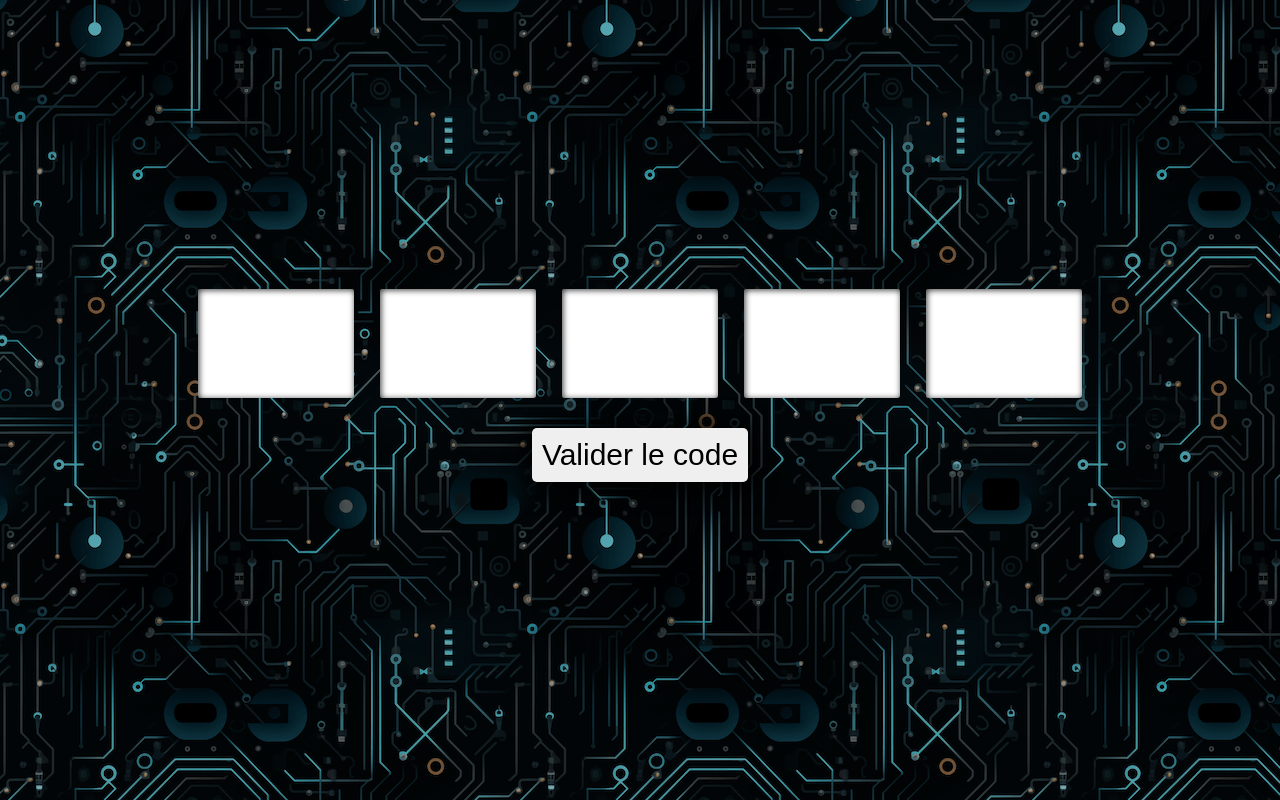
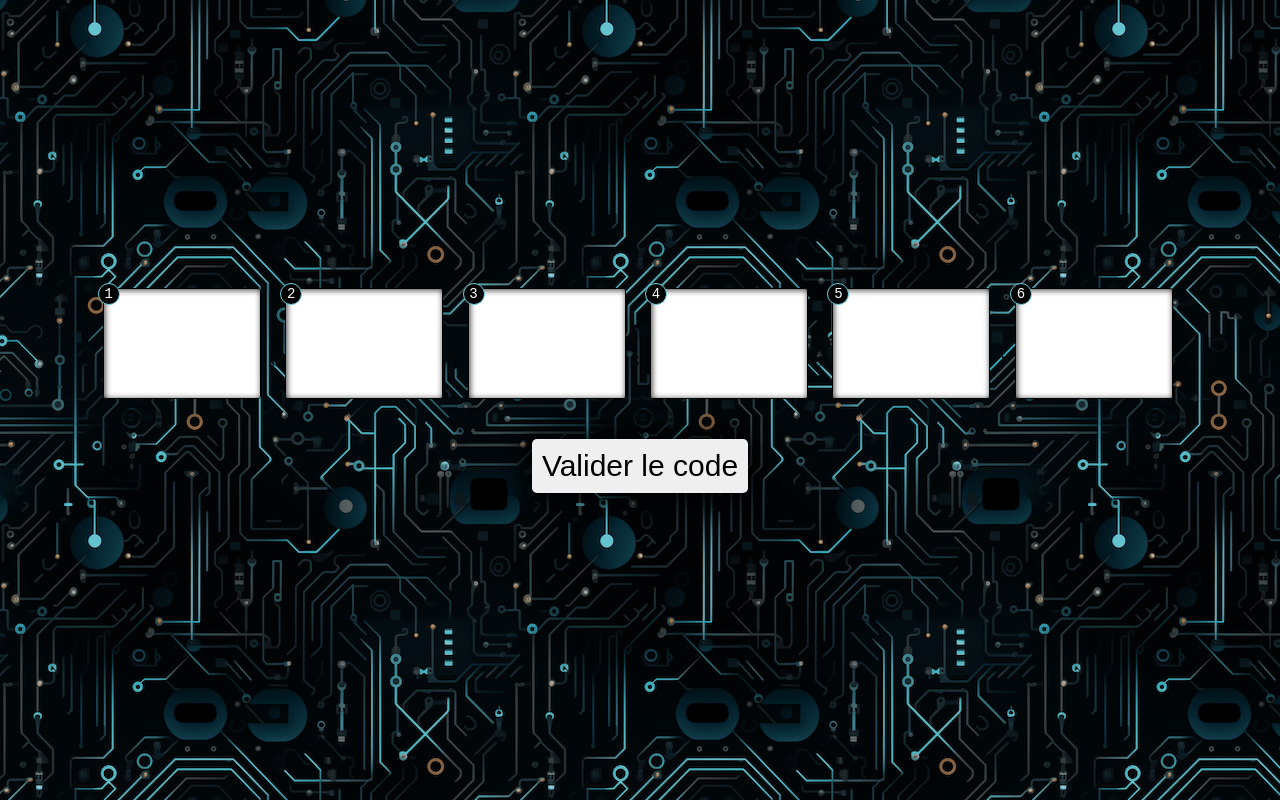
Before and after one commit to estitpab/secret-code, a React (Vite) app: page / in a window 1280 px wide. Built offline with nearby package versions, Linux system fonts and the light colour scheme.

Commit message:
Add InputBox component

```diff
--- a/src/App.module.scss
+++ b/src/App.module.scss
@@ -3,16 +3,13 @@
 
   .inputsWrapper {
     display: flex;
-    justify-content: space-evenly;
-    margin: 0 -10%;
+    flex-wrap: wrap;
+    max-width: 350px;
+    margin: 0 auto;
+    justify-content: center;
 
-    input {
-      padding: 20px 5px;
-      font-size: 60px;
-      text-align: center;
-      border: 0;
-      box-shadow: 1px 1px 6px 0px rgba(black, 0.8) inset;
-      border-radius: 3px;
+    @media screen and (min-width : 1024px){
+      max-width: inherit;
     }
   }
 
--- a/src/App.tsx
+++ b/src/App.tsx
@@ -1,32 +1,30 @@
 import { useState } from "react";
-import styles from './App.module.scss';
+import styles from "./App.module.scss";
+import InputBox from "./components/InputBox/InputBox";
 
 function App() {
-  const [isExpectedResult, setIsExpectedResult] = useState(false);
-  const EXPECTED_VALUES = {
-    value1: "A",
-    value2: "B",
-    value3: "C",
-    value4: "D",
-    value5: "E",
-  };
+  const [testedResults, setTestedResults] = useState<boolean[]>([]);
+  const isExpectedResult = testedResults.length > 0 && testedResults.every((data) => data === true);
+
+  console.log('isExpectedResult',isExpectedResult);
+  console.log('testedResults',testedResults);
+
+  const EXPECTED_VALUES = ["7", "to", "C", "D", "E", "F"];
 
   const handleSubmit = (e: React.FormEvent<HTMLFormElement | EventTarget>) => {
     e.preventDefault();
 
     if (e.target instanceof HTMLFormElement) {
+      const listOfResults: boolean[] = [];
       const form = e.target;
       const formData = new FormData(form);
       const formJson = Object.fromEntries(formData.entries());
-      console.log(formJson);
+      const formValues = Object.values(formJson);
 
-      setIsExpectedResult(
-        formJson.value1 === EXPECTED_VALUES.value1 &&
-          formJson.value2 === EXPECTED_VALUES.value2 &&
-          formJson.value3 === EXPECTED_VALUES.value3 &&
-          formJson.value4 === EXPECTED_VALUES.value4 &&
-          formJson.value5 === EXPECTED_VALUES.value5
-      );
+      for (let i = 0; i < formValues.length; i++) {
+        listOfResults.push(formValues[i] === EXPECTED_VALUES[i]);
+      }
+      setTestedResults(listOfResults);
     }
   };
 
@@ -34,11 +32,14 @@ function App() {
     <div className={styles.formWrapper}>
       <form onSubmit={handleSubmit}>
         <div className={styles.inputsWrapper}>
-          <input required name="value1" minLength={1} maxLength={2} size={2} />
-          <input required name="value2" minLength={1} maxLength={2} size={2} />
-          <input required name="value3" minLength={1} maxLength={2} size={2} />
-          <input required name="value4" minLength={1} maxLength={2} size={2} />
-          <input required name="value5" minLength={1} maxLength={2} size={2} />
+          {EXPECTED_VALUES.map((value, index) => (
+            <InputBox
+              key={value}
+              name={String(index)}
+              position={String(index)}
+              isValid={testedResults[index]}
+            />
+          ))}
         </div>
 
         <button type="submit">Valider le code</button>
--- /dev/null
+++ b/src/components/InputBox/InputBox.module.scss
@@ -0,0 +1,37 @@
+.inputBox {
+  position: relative;
+
+  span{
+    position: absolute;
+    top: 5px;
+    left: 5px;
+    display: flex;
+    vertical-align: middle;
+    justify-content: center;
+    width: 20px;
+    height: 20px;
+    line-height: 20px;
+    border-radius: 50%;
+    color: white;
+    background: black;
+    border: 1px solid #6AD2E0;
+    font-family: 'Courier New', Courier, monospace;
+    font-size: 14px;
+  }
+
+  input {
+    padding: 20px 5px;
+    font-size: 60px;
+    text-align: center;
+    border: 1px solid black;
+    box-shadow: 1px 1px 6px 0px rgba(black, 0.8) inset;
+    border-radius: 3px;
+    margin: 10px;
+
+    &.isValid {
+      background-color: black;
+      color: white;
+      border-color: #6AD2E0;
+    }
+  }
+}
--- /dev/null
+++ b/src/components/InputBox/InputBox.tsx
@@ -0,0 +1,26 @@
+import styles from "./InputBox.module.scss";
+
+type Props = {
+  name: string;
+  position: string;
+  isValid: undefined | true | false;
+};
+
+const InputBox = ({ name, position, isValid }: Props) => {
+  return (
+    <div className={styles.inputBox}>
+      <span>{Number(position) + 1}</span>
+      <input
+        className={isValid ? styles.isValid : ''}
+        required
+        name={name}
+        minLength={1}
+        maxLength={2}
+        size={2}
+      />
+      ;
+    </div>
+  );
+};
+
+export default InputBox;
```
